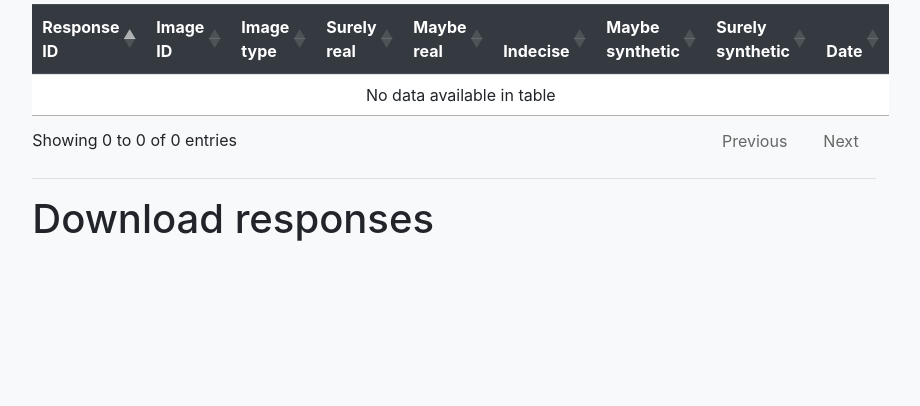
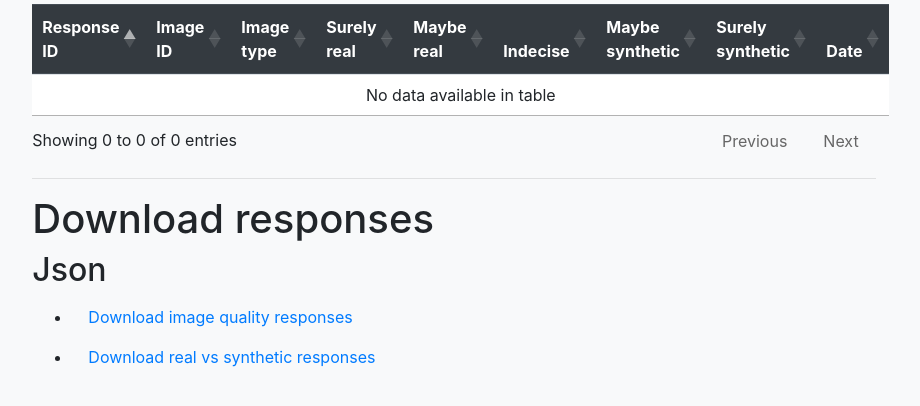
Before and after one commit to poltorres0999/Iris_Quiz, a Flask app: page /quiz_responses in a window 1280 px wide. Shown: the part 258-664 px from the top of the page, without its empty margins (186-1106 px from the left). Run offline with Flask 2, Linux system fonts and the light colour scheme; data that the repository does not hold is empty; some libraries are stand-ins or nearby versions.

Commit message:
download responses JSON

```diff
--- a/templates/iris_responses.html
+++ b/templates/iris_responses.html
@@ -42,6 +42,11 @@
                 <hr>
                 <div id="download_quiz_responses">
                     <h1>Download responses</h1>
+                    <h2>Json</h2>
+                    <ul>
+                        <li><a class="nav-link" href="/quiz_responses/download/image_quality/json">Download image quality responses</a></li>
+                        <li><a class="nav-link" href="/quiz_responses/download/real_syn/json">Download real vs synthetic responses</a></li>
+                    </ul>
                 </div>
             </div>
             <div class="col-md-2"></div>
--- a/views/iris_quiz_statistics.py
+++ b/views/iris_quiz_statistics.py
@@ -6,7 +6,7 @@ from controllers.real_syn_controller import RealSynController
 
 real_like_controller = RealLikeController()
 real_syn_controller = RealSynController()
-
+TITLE = "Iris quiz statistics"
 
 @app.route("/quiz_statistics", methods=['GET'])
 def show_statistics():
@@ -33,7 +33,8 @@ def show_statistics():
                            real_bar_colors=real_bar_colors, bar_label=bar_label, total_bar_label=total_bar_label,
                            real_bar_label=real_bar_label, syn_dou_colors=syn_dou_colors, syn_dou_label=syn_dou_label,
                            real_dou_colors=real_dou_colors, real_dou_label=real_dou_label, syn_dou_data=syn_dou_data,
-                           syn_dou_labels=syn_dou_labels, real_dou_data=real_dou_data, real_dou_labels=real_dou_labels)
+                           syn_dou_labels=syn_dou_labels, real_dou_data=real_dou_data, real_dou_labels=real_dou_labels,
+                           title=TITLE)
 
 
 def __responses_bar_chart_metadata():
--- a/views/iris_responses.py
+++ b/views/iris_responses.py
@@ -10,16 +10,13 @@ from models.view_models.real_syn_view import RealSynView
 
 real_like_controller = RealLikeController()
 real_syn_controller = RealSynController()
+TITLE = "Iris quiz responses"
+real_like_columns = ["Response ID", "Image ID", "Image type", "Surely real", "Maybe real", "Indecise", "Maybe synthetic", "Surely synthetic", "Date"]
+real_syn_columns = ["Response ID", "Real image ID", "Synthetic Image ID", "Real Image Response", "Syn image response", "Date"]
 
 
 @app.route('/quiz_responses')
 def show_response_table():
-
-    real_like_columns = ["Response ID", "Image ID", "Image type", "Surely real", "Maybe real", "Indecise",
-                         "Maybe synthetic", "Surely synthetic", "Date"]
-
-    real_syn_columns = ["Response ID", "Real image ID", "Synthetic Image ID", "Real Image Response", "Syn image response",
-                        "Date"]
 
     if request.args.get("current_table") is None:
         current_table = "real_like_table"
@@ -27,16 +24,12 @@ def show_response_table():
         current_table = request.args.get("current_table")
 
     if "data_timeout" not in session:
-        json_real_like_data, json_real_syn_data = load_response_data()
-        session['real_like_data'] = json_real_like_data
-        session['real_syn_data'] = json_real_syn_data
-        session['data_timeout'] = time.time()
+        json_real_like_data, json_real_syn_data = __load_response_data()
+        __store_session_data(json_real_syn_data, json_real_syn_data)
     else:
         if time.time() - session["data_timeout"] > 30:
-            json_real_like_data, json_real_syn_data = load_response_data()
-            session['real_like_data'] = json_real_like_data
-            session['real_syn_data'] = json_real_syn_data
-            session['data_timeout'] = time.time()
+            json_real_like_data, json_real_syn_data = __load_response_data()
+            __store_session_data(json_real_syn_data, json_real_syn_data)
         else:
             json_real_like_data = session['real_like_data']
             json_real_syn_data = session['real_syn_data']
@@ -46,23 +39,53 @@ def show_response_table():
                            real_like_data=json_real_like_data,
                            real_syn_data=json_real_syn_data,
                            real_syn_columns=real_syn_columns,
-                           current_table=current_table)
+                           current_table=current_table,
+                           title=TITLE)
+
+@app.route('/quiz_responses/download/<response_type>/<format>')
+def download_quiz_responses(response_type, format):
+    if response_type == "image_quality":
+        data = __load_image_quality_responses()
+    elif response_type == "real_syn":
+        data = __load_real_syn_responses()
+
+    if format == "json":
+        mime_type = "application/json"
+        formatted_data = json.dumps({f"{response_type}": [ob.__dict__ for ob in data]})
+
+    return Response(
+        formatted_data,
+        mimetype=mime_type,
+        headers={"Content-disposition":f"attachment; filename=quiz_{response_type}_responses.{format}"})
 
 
-def __get_page(data, offset=0, num_elements=10):
-    return data[offset: offset + num_elements]
+def __load_response_data():
+    real_like_data = __load_image_quality_responses()
+    real_syn_data = __load_real_syn_responses()
+    json_real_like_data = json.dumps({"data": [ob.__dict__ for ob in real_like_data]})
+    json_real_syn_data = json.dumps({"data": [ob.__dict__ for ob in real_syn_data]})
+
+    return json_real_like_data, json_real_syn_data
 
 
-def load_response_data():
+def __load_image_quality_responses():
     real_like_responses = real_like_controller.get_all_responses_with_image()
     real_like_view_data = __real_like_view_model(real_like_responses)
-    json_real_like_data = json.dumps({"data": [ob.__dict__ for ob in real_like_view_data]})
 
+    return real_like_view_data
+
+
+def __load_real_syn_responses():
     real_syn_responses = real_syn_controller.get_all_responses()
     real_syn_view_data = __real_syn_view_mode(real_syn_responses)
-    json_real_syn_data = json.dumps({"data": [ob.__dict__ for ob in real_syn_view_data]})
 
-    return json_real_like_data, json_real_syn_data
+    return real_syn_view_data
+
+
+def __store_session_data(real_like_data, real_syn_data):
+    session['real_like_data'] = real_like_data
+    session['real_syn_data'] = real_syn_data
+    session['data_timeout'] = time.time()
 
 
 def __real_like_view_model(real_like_data):
--- a/views/upload_iris_image_form.py
+++ b/views/upload_iris_image_form.py
@@ -6,7 +6,7 @@ from app import app
 from controllers.iris_image_controller import IrisImageController
 from forms.forms import UploadIrisImageForm
 
-TITLE = "Iris quiz"
+TITLE = "Upload iris image"
 controller = IrisImageController()
 
 
```
